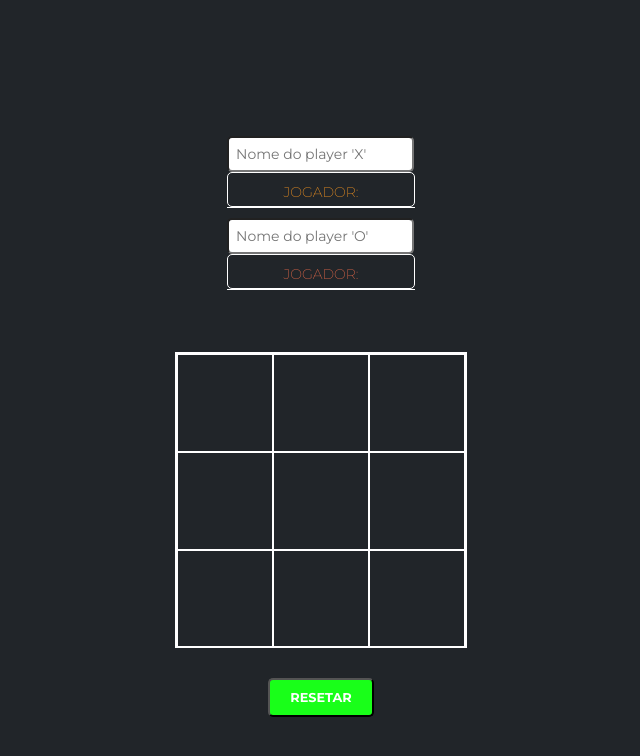
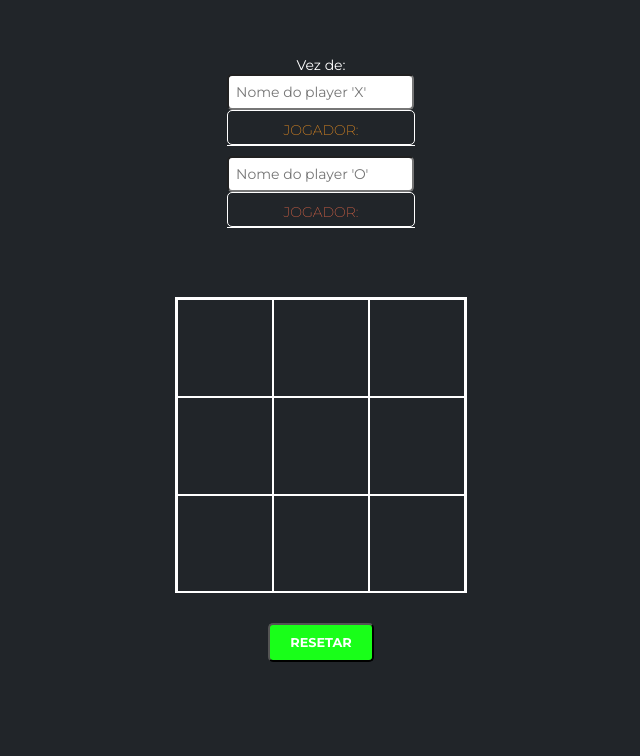
Before and after one commit to thigasfella/tic-tac-toe, a plain HTML site: page index.html in a window 768 px wide. Shown: the whole page, without its empty margins (63-703 px from the left). Drawn offline with Linux system fonts and the light colour scheme; a web font is replaced by a local one.

Commit message:
style_v.8

```diff
--- a/style.css
+++ b/style.css
@@ -2,7 +2,7 @@
 *{
     margin: 0;
     padding: 0;
-    overflow: hidden;
+    overflow-x: hidden;
 }
 :root{
     --bg-color: #212529;
@@ -310,12 +310,14 @@ body {
 @media (min-width: 601px) and (max-width: 1024px) {
     body {
         display: flex;
+        flex-direction: column;
+        align-items: center;
         justify-content: center;
-        align-items: center;
-        height: 100vh;
+        height: 100vh; /* Garante que o corpo ocupe a altura total da tela */
         margin: 0;
+        padding: 0;
         background-color: var(--bg-color);
-        flex-direction: column; /* Adicionado para garantir a coluna */
+
     }
 
     #container {
@@ -324,6 +326,7 @@ body {
         align-items: center;
         justify-content: center;
         text-align: center;
+        flex-grow: 0.5; /* Permite que o contêiner cresça para ocupar o espaço disponível */
         margin-top: 2px;
     }
 
@@ -362,16 +365,13 @@ body {
     }
 
     .nomesPlayers {
-        display: flex;
-        flex-direction: column;
-        align-items: center;
-        margin-bottom: 50px;
+        margin: 0 auto;
     }
 
     .playerx,
     .playero {
         margin-bottom: 10px;
-        margin-right: 0;
+        margin-right:0;
         border-bottom: 1px solid var(--tb-color);
     }
 
@@ -414,26 +414,22 @@ body {
 
     .container_vez {
         display: flex;
-        justify-content: center;
         align-items: center;
         margin-right: 0;
+        margin: 0 auto;
     }
 
     .vez {
-        position: relative;
         font-family: "Montserrat", sans-serif;
         font-weight: 400;
         color: var(--tb-color);
         font-size: 14px;
-        top: 53.5vh;
     }
 
     .vez_name {
-        position: relative;
         font-family: "Montserrat", sans-serif;
         font-weight: 700;
         color: var(--vez-cor);
         font-size: 14px;
-        top: 53.5vh;
     }
 }
```
